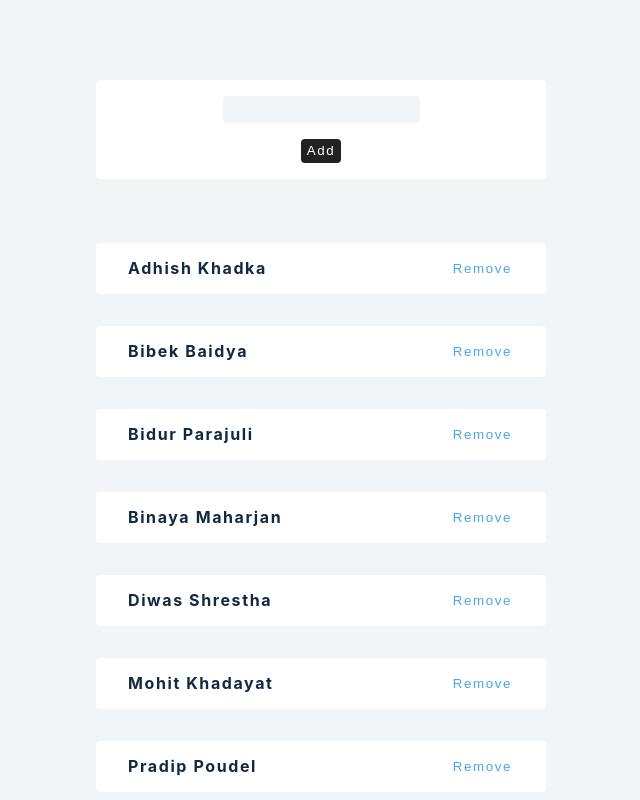
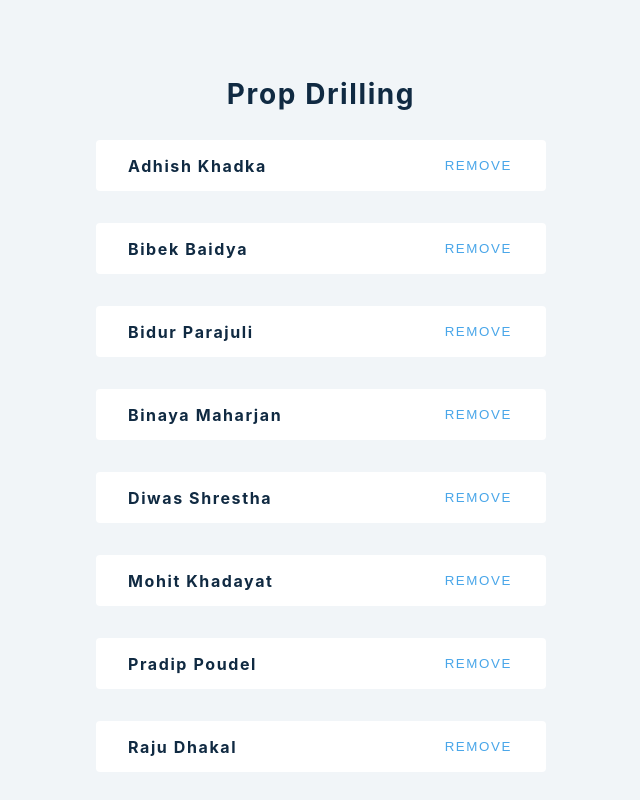
Before and after one commit to bidur45/Advanced-react, a React (Create React App) app: page / in a window 1280 px wide. Shown: the top 800 px of the page, without its empty margins (319-959 px from the left). Built offline with nearby package versions, Linux system fonts and the light colour scheme.

Commit message:
prop drilling

```diff
--- a/src/App.js
+++ b/src/App.js
@@ -4,7 +4,8 @@
 // import State from './2-useEffect/2-multiple return'
 // import State from './3-react-form/1-form-basics'
 // import State from './3-react-form/2-useRef-hook'
-import State from './4-useReducer-hook'
+// import State from './4-useReducer-hook'
+import State from './proop drilling/1-proopDrilling'
 
 
 
--- a/src/data.js
+++ b/src/data.js
@@ -1,8 +1,8 @@
 // export const data = [
 //     { id:1, name:'Sandesh dahal'},
-//     {id:2, name: 'Susmita dhungana'},
+//     {id:2, name: 'laxman parajuli'},
 //     { id:3, name: 'Bidur parajuli'},
-//     {id:4, name: "Archana dhungana"}
+//     {id:4, name: "sudeep shrestha"}
 // ]
 export const data = [
     { id: 1, name: 'Adhish Khadka' },
--- /dev/null
+++ b/src/proop drilling/1-proopDrilling.js
@@ -0,0 +1,48 @@
+import React, { useState } from 'react';
+import { data } from '../data';
+
+const PropDrilling = () => {
+  const [people, setPeople] = useState(data);
+
+  const removePerson = (id) => {
+    setPeople((people) => {
+      return people.filter((person) => person.id !== id);
+    });
+  };
+  return (
+    <>
+      <section>
+        <h3>Prop Drilling</h3>
+        <List people={people} removePerson={removePerson} />
+      </section>
+    </>
+  );
+};
+
+const List = ({ people, removePerson }) => {
+  return (
+    <>
+      {people.map((person) => {
+        return (
+          <SinglePerson
+            key={person.id}
+            {...person}
+            removePerson={removePerson}
+          />
+        );
+      })}
+    </>
+  );
+};
+
+const SinglePerson = ({ id, name, removePerson }) => {
+  console.log(name);
+  return (
+    <div className='item'>
+      <h4>{name}</h4>
+      <button onClick={() => removePerson(id)}>REMOVE</button>
+    </div>
+  );
+};
+
+export default PropDrilling;
```
